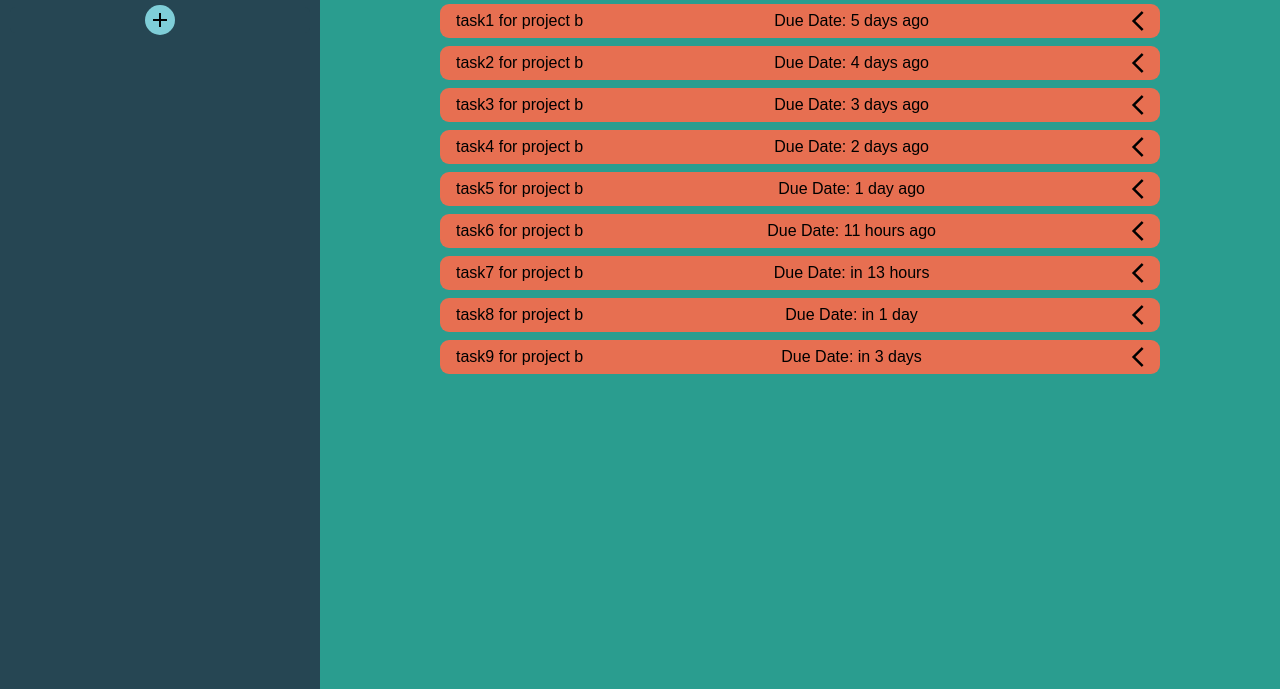
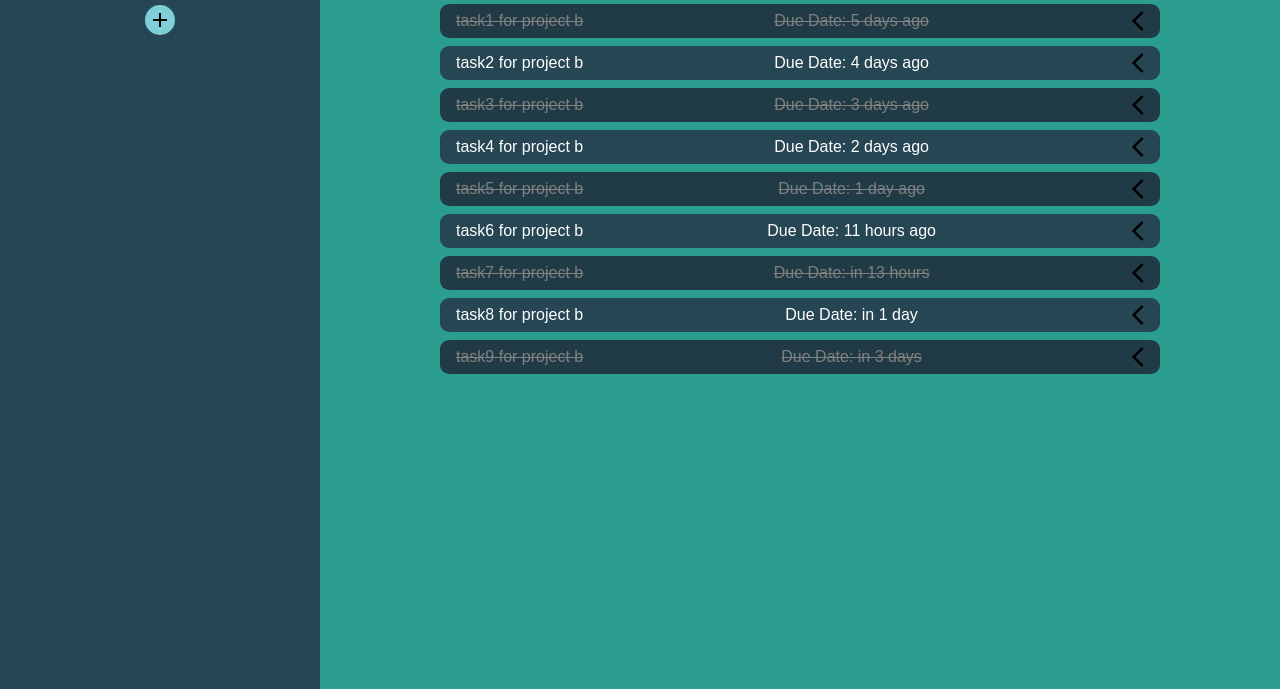
Before and after one commit to palmerusaf/todo-list, a website built with webpack: page dist/index.html in a window 1280 px wide. Shown: the part 111-800 px from the top of the page. Built offline with Linux system fonts and the light colour scheme.

Commit message:
add css to task items

```diff
--- a/src/style.sass
+++ b/src/style.sass
@@ -104,16 +104,23 @@ $burnt-sienna: #e76f51ff
         align-items: center
     &__task-item
         align-items: center
-        background-color: $burnt-sienna
+        background-color: $charcoal
+        color: white
         padding: 4px
         border-radius: 9px
         margin: 4px 0
         width: 75%
+        &:hover
+            background-color: $charcoal-hover
         @media (max-width: 811px)
             &
                 width: 92%
                 font-size: 12px
         &--mark-done
+            background-color: $charcoal-dark
+            color: grey
+            & span
+                text-decoration: line-through
     &__main-view
         align-items: center
         display: flex
@@ -123,6 +130,5 @@ $burnt-sienna: #e76f51ff
         padding-left: 12px
     &__dueDate
     &__expand-button
-        text-decoration: none
     &__expanded-view
         &--hidden
```
Also changed, not shown: dist/main.js.
